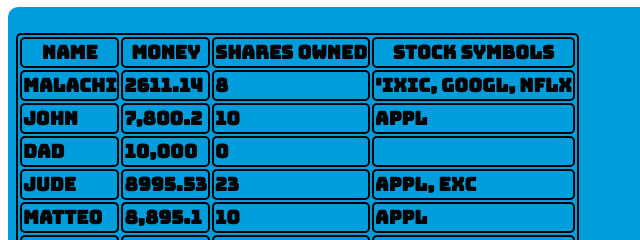
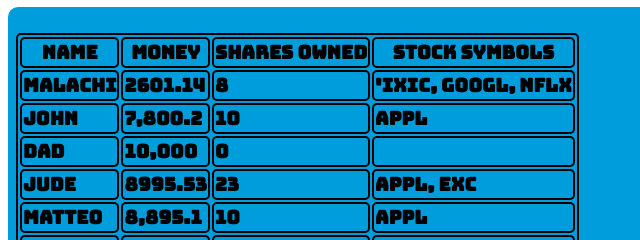
Before and after one commit to EXmaster9/dec-stock-market, a plain HTML site: page index.html in a window 1280 px wide. Shown: the part 244-484 px from the top of the page, 0-640 px from the left. Drawn offline with Linux system fonts and the light colour scheme.

Commit message:
Update index.html

```diff
--- a/index.html
+++ b/index.html
@@ -41,7 +41,7 @@
       </tr>
       <tr>
         <td>Malachi</td>
-        <td>2611.14</td>
+        <td>2601.14</td>
         <td>8</td>
         <td>'IXIC, GOOGL, NFLX</td>
       </tr>
```
